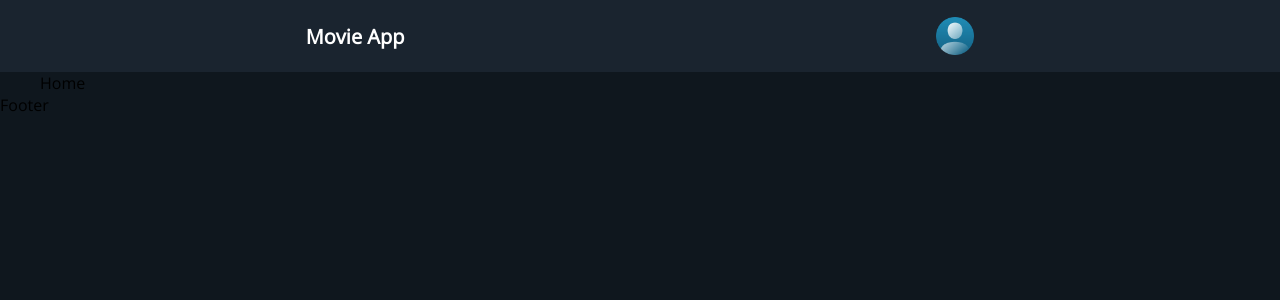
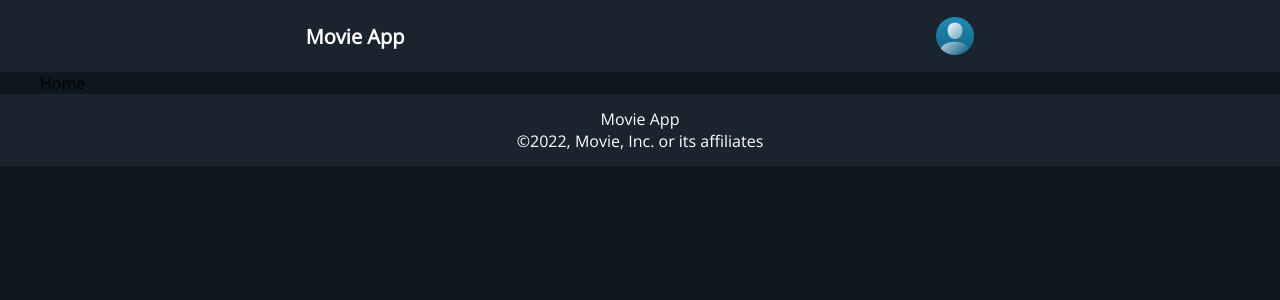
Before and after one commit to rhkearns/react-reduxtoolkit-dipesh, a React (Create React App) app: page / in a window 1280 px wide. Shown: the top 300 px of the page. Built offline with nearby package versions, Linux system fonts and the light colour scheme.

Commit message:
complete footer component

```diff
--- a/src/components/footer/Footer.jsx
+++ b/src/components/footer/Footer.jsx
@@ -1,11 +1,15 @@
 import React from 'react';
+import './Footer.scss';
 
 const Footer = () => {
-  return (
-    <div>
-      Footer
-    </div>
-  );
+	return (
+		<div>
+			<div className="footer">
+				<div>Movie App</div>
+				<div>©2022, Movie, Inc. or its affiliates</div>
+			</div>
+		</div>
+	);
 };
 
 export default Footer;
--- a/src/components/footer/Footer.scss
+++ b/src/components/footer/Footer.scss
@@ -0,0 +1,11 @@
+@import '../../common/colors.scss';
+
+.footer {
+	background: $secondary-color;
+	height: 72px;
+	display: flex;
+	justify-content: center;
+	align-items: center;
+	color: $font-primary;
+	flex-direction: column;
+}
```
